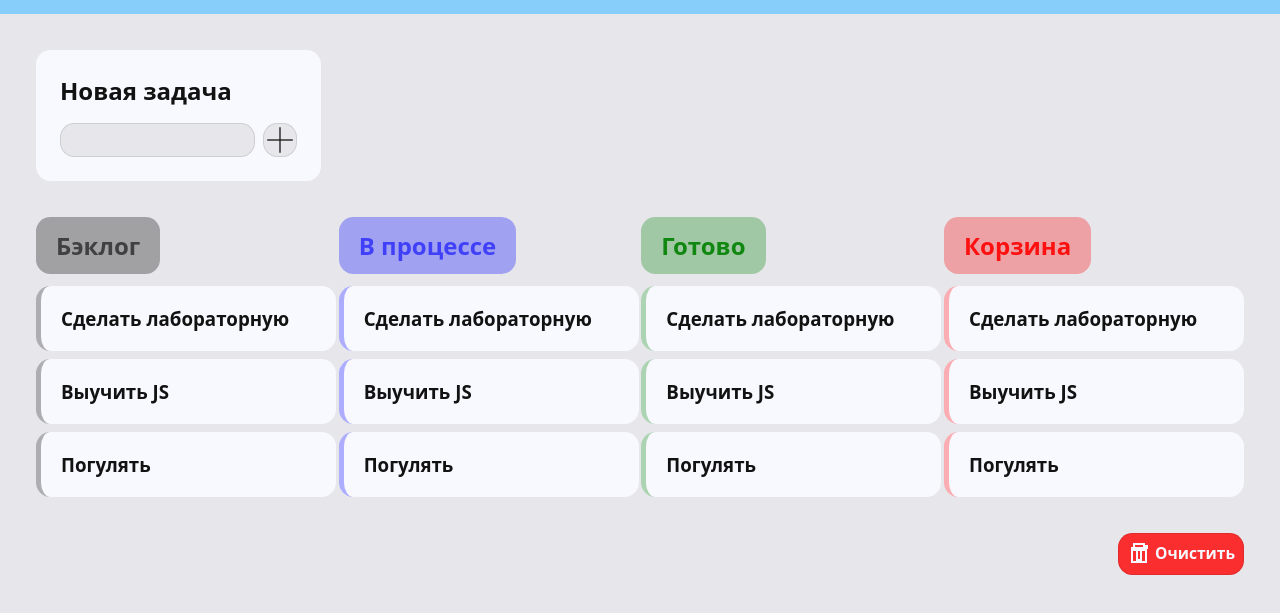
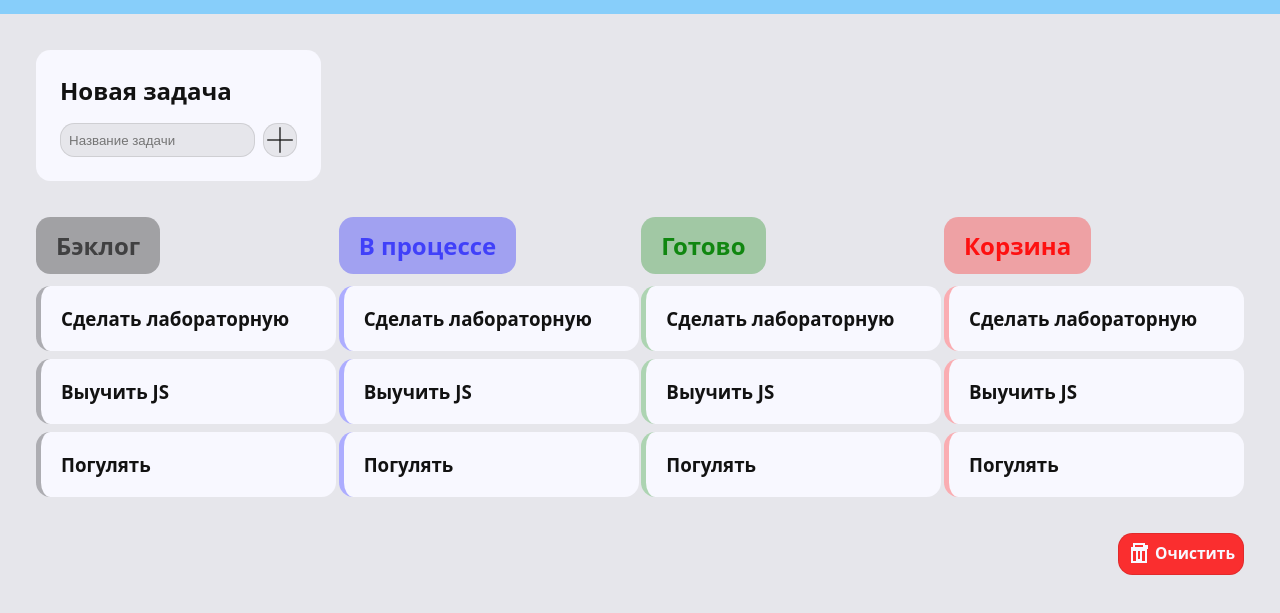
Before and after one commit to i1in/todo-list, a plain HTML site: page index.html in a window 1280 px wide. Shown: the part 61-674 px from the top of the page. Drawn offline with Linux system fonts and the light colour scheme.

Commit message:
Update index.html

```diff
--- a/index.html
+++ b/index.html
@@ -19,6 +19,7 @@
             type="text"
             name="task-adder__input"
             id="task-input"
+            placeholder="Название задачи"
           />
           <button class="task-adder__button" type="button">
             <svg
```
